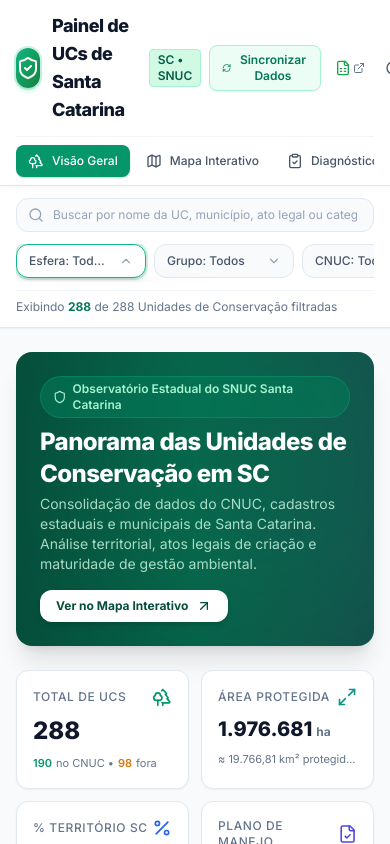
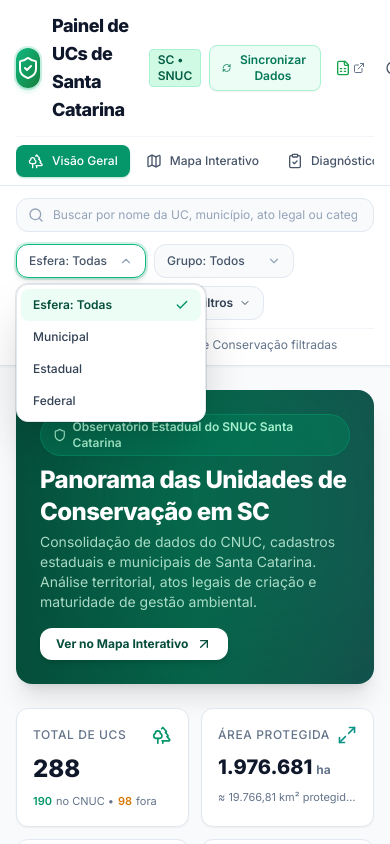
Before and after one commit to UCs-e-Preciso/painel-ucs-sc, a React (Vite) app: page / in a window 390 px wide. Both pictures are taken after a click on the button "Esfera: Todas". Shown: the top 844 px of the page. Built offline with nearby package versions, Linux system fonts and the light colour scheme.

Commit message:
fix(ui): corrigir stacking context, overflow clipping e abertura inteligente dos dropdowns

```diff
--- a/src/components/common/CustomSelect.tsx
+++ b/src/components/common/CustomSelect.tsx
@@ -21,6 +21,7 @@ interface CustomSelectProps {
   disabled?: boolean;
   size?: 'sm' | 'md';
   align?: 'left' | 'right';
+  direction?: 'auto' | 'down' | 'up';
   showClear?: boolean;
   prefix?: React.ReactNode;
 }
@@ -37,10 +38,12 @@ export const CustomSelect: React.FC<CustomSelectProps> = ({
   disabled = false,
   size = 'sm',
   align = 'left',
+  direction = 'auto',
   showClear = false,
   prefix,
 }) => {
   const [isOpen, setIsOpen] = useState(false);
+  const [openUpward, setOpenUpward] = useState(false);
   const containerRef = useRef<HTMLDivElement>(null);
 
   // Normalize options to SelectOption objects
@@ -72,6 +75,20 @@ export const CustomSelect: React.FC<CustomSelectProps> = ({
     };
 
     if (isOpen) {
+      if (direction === 'up') {
+        setOpenUpward(true);
+      } else if (direction === 'down') {
+        setOpenUpward(false);
+      } else if (containerRef.current) {
+        const rect = containerRef.current.getBoundingClientRect();
+        const spaceBelow = window.innerHeight - rect.bottom;
+        if (spaceBelow < 220 && rect.top > 220) {
+          setOpenUpward(true);
+        } else {
+          setOpenUpward(false);
+        }
+      }
+
       document.addEventListener('mousedown', handleClickOutside);
       document.addEventListener('keydown', handleKeyDown);
     }
@@ -80,7 +97,7 @@ export const CustomSelect: React.FC<CustomSelectProps> = ({
       document.removeEventListener('mousedown', handleClickOutside);
       document.removeEventListener('keydown', handleKeyDown);
     };
-  }, [isOpen]);
+  }, [isOpen, direction]);
 
   const handleSelect = (val: string | number) => {
     onChange(val);
@@ -99,7 +116,7 @@ export const CustomSelect: React.FC<CustomSelectProps> = ({
   const fontSize = size === 'sm' ? 'text-xs' : 'text-xs sm:text-sm';
 
   return (
-    <div className={`relative ${className}`} ref={containerRef}>
+    <div className={`relative ${isOpen ? 'z-[60]' : 'z-10'} ${className}`} ref={containerRef}>
       {label && (
         <label className="block text-[11px] font-semibold uppercase tracking-wider text-slate-500 dark:text-slate-400 mb-1.5">
           {label}
@@ -155,13 +172,15 @@ export const CustomSelect: React.FC<CustomSelectProps> = ({
         </div>
       </button>
 
-      {/* Floating Menu with Glassmorphism and Smooth Slide-in Animation */}
+      {/* Floating Menu with Smooth Slide-in Animation */}
       {isOpen && (
         <div
           role="listbox"
-          className={`absolute z-50 mt-1.5 max-h-64 w-full min-w-[190px] overflow-y-auto rounded-xl bg-white/95 dark:bg-slate-900/95 backdrop-blur-xl border border-slate-200/90 dark:border-slate-700/90 p-1 shadow-2xl ring-1 ring-black/5 animate-dropdownOpen ${
-            align === 'right' ? 'right-0' : 'left-0'
-          } ${menuClassName}`}
+          className={`absolute z-[100] max-h-64 w-full min-w-[190px] overflow-y-auto rounded-xl bg-white dark:bg-slate-900 border border-slate-200 dark:border-slate-700 p-1 shadow-2xl ring-1 ring-black/10 ${
+            openUpward
+              ? 'bottom-full mb-1.5 animate-dropdownOpenUp origin-bottom'
+              : 'top-full mt-1.5 animate-dropdownOpen origin-top'
+          } ${align === 'right' ? 'right-0' : 'left-0'} ${menuClassName}`}
         >
           {normalizedOptions.length === 0 ? (
             <div className="py-2.5 px-3 text-xs text-slate-400 text-center">Nenhuma opção</div>
--- a/src/components/explorador/ExploradorUcs.tsx
+++ b/src/components/explorador/ExploradorUcs.tsx
@@ -317,11 +317,12 @@ export const ExploradorUcs: React.FC = () => {
         </div>
 
         {/* Pagination Bar */}
-        <div className="p-4 border-t border-slate-100 dark:border-slate-800 flex flex-col sm:flex-row justify-between items-center gap-3 text-xs text-slate-500">
+        <div className="p-4 border-t border-slate-100 dark:border-slate-800 flex flex-col sm:flex-row justify-between items-center gap-3 text-xs text-slate-500 relative z-30">
           <div className="flex items-center gap-2">
             <span>Linhas por página:</span>
             <CustomSelect
               value={pageSize}
+              direction="up"
               onChange={(val) => {
                 setPageSize(Number(val));
                 setCurrentPage(1);
--- a/src/components/layout/GlobalFilters.tsx
+++ b/src/components/layout/GlobalFilters.tsx
@@ -39,7 +39,7 @@ export const GlobalFilters: React.FC = () => {
   }, [data]);
 
   return (
-    <div className="bg-white dark:bg-slate-900 border-b border-slate-200 dark:border-slate-800 shadow-sm transition-colors">
+    <div className="bg-white dark:bg-slate-900 border-b border-slate-200 dark:border-slate-800 shadow-sm transition-colors relative z-40">
       <div className="max-w-7xl mx-auto px-4 sm:px-6 lg:px-8 py-3">
         {/* Top Row: Search + Quick Selects + Toggle */}
         <div className="flex flex-col md:flex-row items-center gap-3">
@@ -64,7 +64,7 @@ export const GlobalFilters: React.FC = () => {
           </div>
 
           {/* Quick Selects */}
-          <div className="flex items-center gap-2 w-full md:w-auto overflow-x-auto pb-1 md:pb-0">
+          <div className="flex flex-wrap md:flex-nowrap items-center gap-2 w-full md:w-auto">
             {/* Esfera */}
             <CustomSelect
               value={filters.esfera}
--- a/src/index.css
+++ b/src/index.css
@@ -57,6 +57,22 @@
 .animate-dropdownOpen {
   animation: dropdownOpen 0.18s cubic-bezier(0.16, 1, 0.3, 1) forwards;
   transform-origin: top center;
+}
+
+@keyframes dropdownOpenUp {
+  from {
+    opacity: 0;
+    transform: translateY(6px) scale(0.97);
+  }
+  to {
+    opacity: 1;
+    transform: translateY(0) scale(1);
+  }
+}
+
+.animate-dropdownOpenUp {
+  animation: dropdownOpenUp 0.18s cubic-bezier(0.16, 1, 0.3, 1) forwards;
+  transform-origin: bottom center;
 }
 
 /* Leaflet Popup Fixes */
```
Also changed, not shown: tests/test_dropdown_debug.cjs (added, +55 -0 lines), 5 other files (tests, documents, lock files or other folders).
